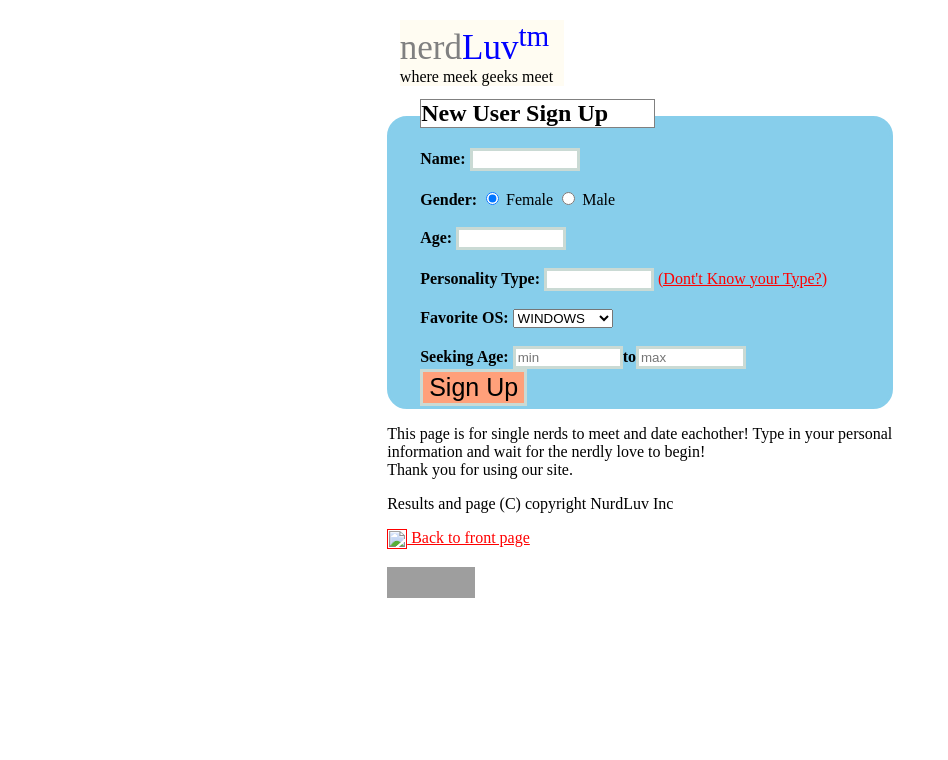
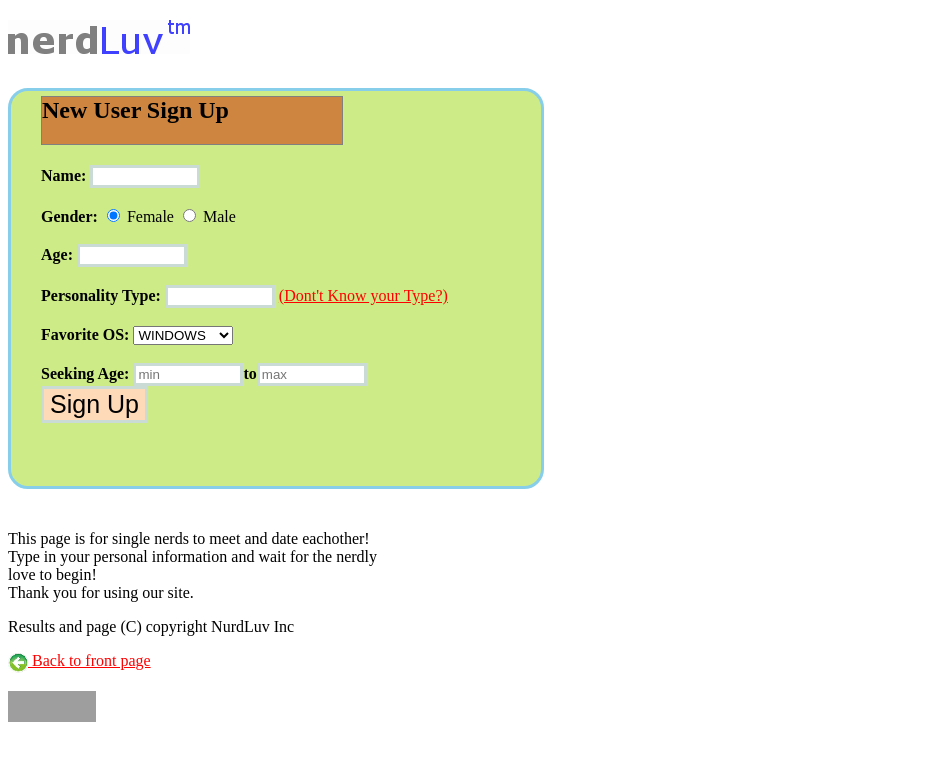
Before and after one commit to yordismo/myFirstRepo1, a plain HTML site: page Nerdluv Sign-up/signup.html in a window 1280 px wide. Shown: the whole page, without its empty margins (0-948 px from the left). Drawn offline with Linux system fonts and the light colour scheme; grey boxes are pictures that could not be loaded.

Commit message:
update
update

```diff
--- a/Nerdluv Sign-up/form.css
+++ b/Nerdluv Sign-up/form.css
@@ -3,11 +3,13 @@ input[type=number], [type=text],select {
 
  }
  form{
-     margin: 0% 30% 0% 30%;
+     margin: 0% 70% 0% 0%;
      border: 3px skyblue solid;
      border-radius: 20px;
-     background-color: skyblue;
+     background-color: rgb(205, 235, 135);
      padding-left: 30px;
+     width: 500px;
+     padding-bottom: 5%;
 
  }
  input{
@@ -16,15 +18,16 @@ input[type=number], [type=text],select {
  }
  .label{
      font-weight: bold;
+     width: 600px;
  }
  input[type=submit]{
-     background-color: lightsalmon;
+     background-color:peachpuff;
      font-size: 25px;
  }
  .heading{
-     margin-left: 31%;
+     margin-left: 0;
      padding: 0%;
-     background-color: rgb(255, 252, 242);
+     background-color:white;
      margin-right: 56%;
      margin-bottom: 30px;
      margin-top: 20px;
@@ -34,9 +37,12 @@ input[type=number], [type=text],select {
  }
  h2{
      margin-top: -20px;
-     background-color: white;
+     background-color:peru;
      margin-right: 50%;
      border: 0.5px gray solid;
+     width: 300px;
+     padding-bottom: 20px;
+     margin-top: 1%;
  }
  a:link {
      color: red;
@@ -47,7 +53,8 @@ input[type=number], [type=text],select {
      color: red;
    }
    footer{
-     margin: 0% 30% 0% 30%;
+     margin: 0% 70% 0% 0%;
+     padding-top: 2%;
    }
   .img{
       width: 20px;
--- a/Nerdluv Sign-up/index.html
+++ b/Nerdluv Sign-up/signup.html
@@ -7,9 +7,7 @@
 </head>
 
 <body>
-    <div class=heading>
-        <span style="color:grey">nerd</span><span style="color:blue">Luv<sup>tm</sup></span><br>
-        where meek geeks meet
+    <div class=heading> <img src="nerdluv.png">
     </div>
     <div>
         <form action="http://mumstudents.org/params.php" method="POST">
@@ -50,7 +48,7 @@
 
         <p>Results and page (C) copyright NurdLuv Inc</p>
 
-        <a href=""><img class="img" src="left.jpg"> Back to front page</a><br><br>
+        <a href=""><img class="img" src="back.png"> Back to front page</a><br><br>
         <div>
             <a href="http://validator.w3.org/check?uri=referer"
                 onclick="this.href='http://validator.w3.org/check?uri=' + document.URL">
--- a/day1/myCss.css
+++ b/day1/myCss.css
@@ -21,11 +21,14 @@ img {
     background-color: hotpink;
 
   }
+  .logo{
+      color: white;
+  }
   .body {
       background-color: grey;
     margin-right: 50%;
 }
-  footer {
+footer {
     background-color: lightskyblue;
     background-size: 50% ;
     border-radius: 5px;
```
Also changed, not shown: day1/index.html (+1 -1 lines), day2/aboutme.css (+6 -3 lines), Nerdluv Sign-up/back.png (added), Nerdluv Sign-up/heart.gif (added), Nerdluv Sign-up/nerdluv.png (added), Nerdluv Sign-up/user.jpg (added), Nerdluv Sign-up/w3c-css.png (added), Nerdluv Sign-up/w3c-html5.png (added).
